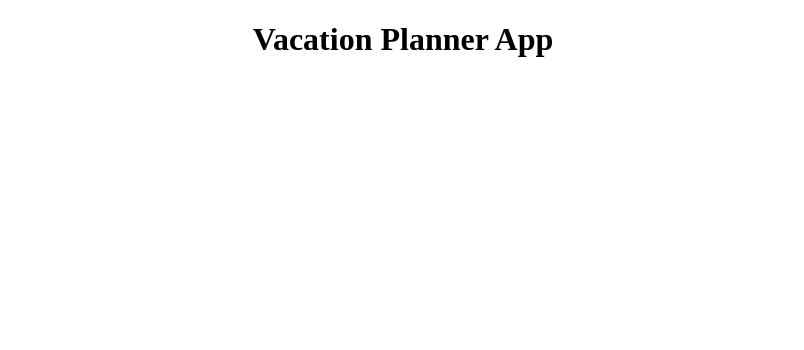
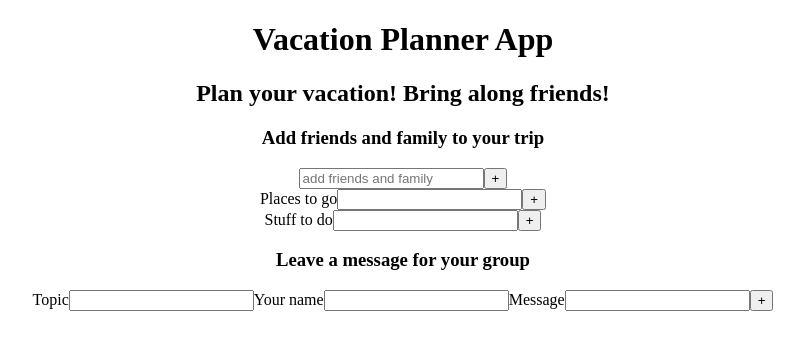
Before and after one commit to BuildWeekVacationPlanner/FRONTEND-UNIT3, a React (Create React App) app in the folder vacation-planner/: page /myvacation in a window 1280 px wide. Shown: the top 350 px of the page, without its empty margins (237-1041 px from the left). Built offline with nearby package versions, Linux system fonts and the light colour scheme.

Commit message:
built out form to add on to people's vacations

```diff
--- a/vacation-planner/src/App.js
+++ b/vacation-planner/src/App.js
@@ -5,13 +5,14 @@ import { Route } from "react-router-dom";
 import Login from "./components/Login";
 import VacationPlan from "./components/VacationPlan";
 import Vacations from "./components/Vacations";
+
 function App() {
   return (
     <div className="App">
       <h1>Vacation Planner App</h1>
       <Route exact path="/" component={Login} />
       <Route path="/vacation" component={Vacations}/>
-      <Route path="/vacation/:id" component={VacationPlan}/>
+      <Route path="/myvacation" component={VacationPlan}/>
     </div>
   );
 }
--- a/vacation-planner/src/components/VacationPlan.js
+++ b/vacation-planner/src/components/VacationPlan.js
@@ -1,8 +1,57 @@
-import React from "react";
+import React, { useState } from "react";
 
 const VacationPlan = () => {
+    let [friends, setFriends] = useState({friends: []});
+    let [places, setPlaces] = useState({places: []});
+    let [toDos, setToDos] = useState({});
+    let [message, setMessage ] = useState({ messages: {username: "", topic: "", message: ""}})
+
+    const handleFriends = e => {
+        setFriends({friends: [e.target.value]})
+    }
+
+    const handlePlaces = e => {
+        setPlaces({places: [e.target.value] })
+    }
+
+    const handleToDos = e => {
+        setToDos({todos: [e.target.value]})
+    }
+
+
     return (
+        <div>
         <h2>Plan your vacation! Bring along friends!</h2>
+        <div>
+            <h3>Add friends and family to your trip</h3>
+            <form>
+                <input value={friends.friends} name="friends" placeholder="add friends and family" onChange={(e) => handleFriends(e)}/>
+                <button>+</button>
+            </form>
+        </div>
+        <form>
+            <label>Places to go</label>
+            <input onChange={(e) => handlePlaces(e)} />
+            <button>+</button>
+        </form>
+        <form>
+            <label>Stuff to do</label>
+            <input />
+            <button>+</button>
+        </form>
+        <div>
+            <h3>Leave a message for your group</h3>
+            <form>
+                <label>Topic</label>
+                <input />
+                <label>Your name</label>
+                <input />
+                <label>Message</label>
+                <input />
+                <button>+</button>
+            </form>
+        </div>
+       </div>
     );
 }
 
--- a/vacation-planner/src/components/Vacations.js
+++ b/vacation-planner/src/components/Vacations.js
@@ -23,7 +23,7 @@ const Vacations = () => {
                         Add new trip
                         <input name="trip" value={newTrip.trip} onChange={e => handleChange(e)}/>
                     </label>
-                    <button>Create</button>
+                    <button>+</button>
                 </form>
             </div>
             <div>
```
Also changed, not shown: vacation-planner/src/components/VacationListCard.js (+10 -0 lines).
